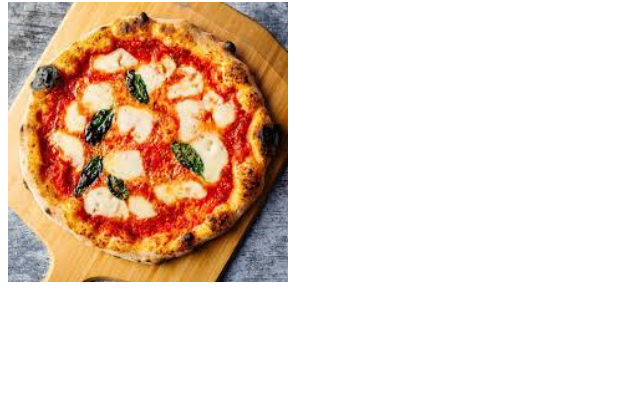
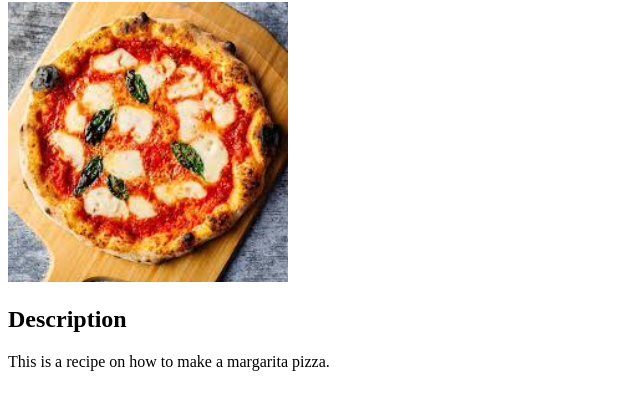
Before and after one commit to EmmaG44/odin-recipes, a plain HTML site: page recipes/pizza.html in a window 1280 px wide. Shown: the part 78-488 px from the top of the page, without its empty margins (0-640 px from the left). Drawn offline with Linux system fonts and the light colour scheme.

Commit message:
Description heading and paragraph

```diff
--- a/recipes/pizza.html
+++ b/recipes/pizza.html
@@ -13,6 +13,12 @@
 
         <img src="../img/pizza.jpg" alt="Image of a pizza" height="280" width="280">
 
+            <h2>Description</h2>
+
+            <p>
+                This is a recipe on how to make a margarita pizza.
+            </p>
+
     </body>
 
 </html>
```
